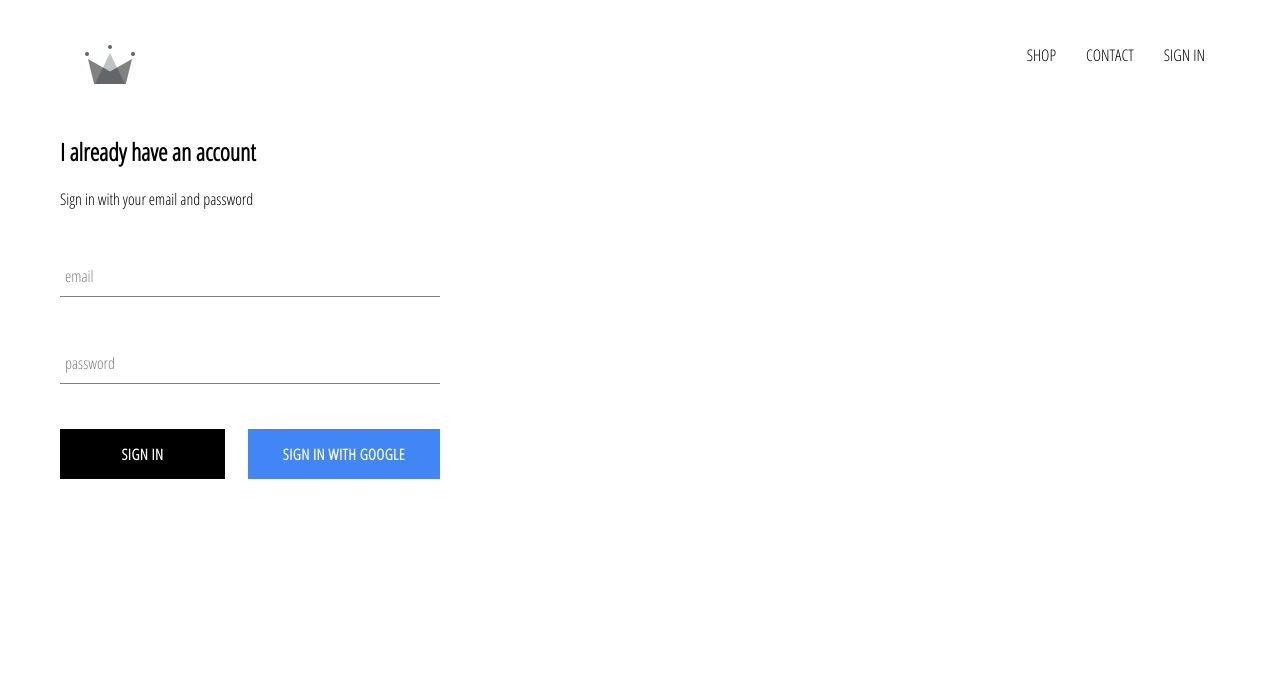
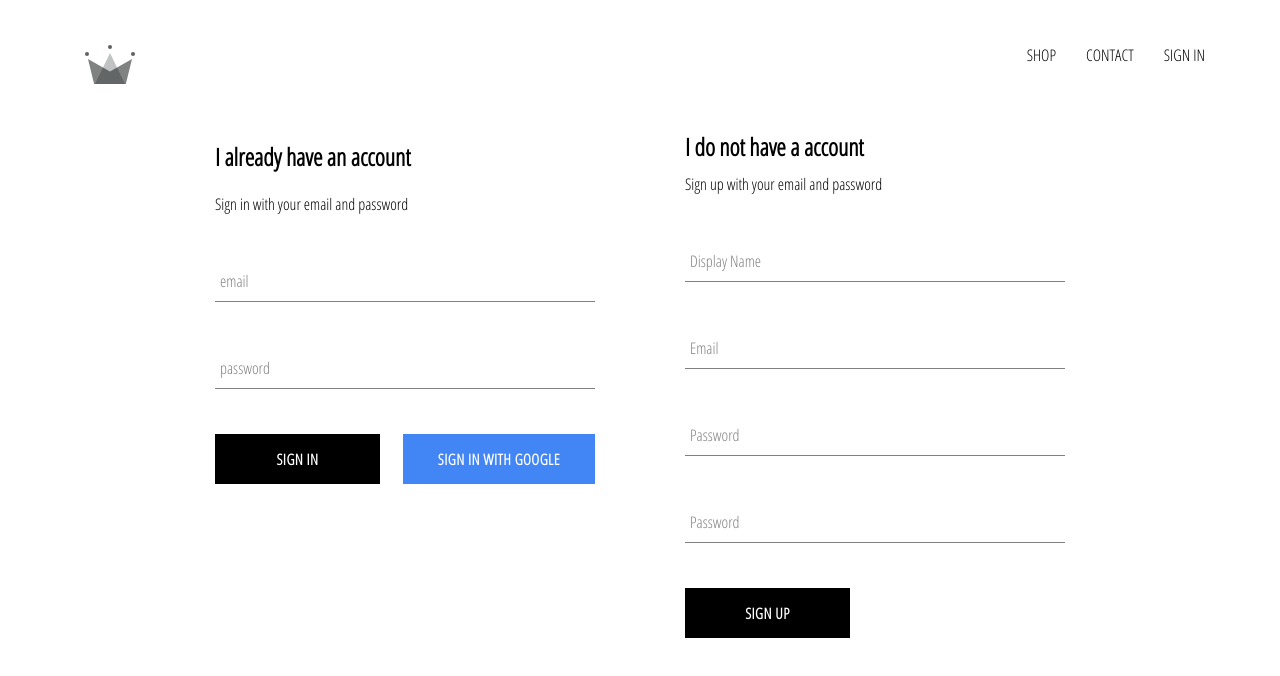
Before and after one commit to xiaotingli/E-Commerce-Backup, a React (Create React App) app in the folder crwn-clothing/: page /signin in a window 1280 px wide. Shown: the top 676 px of the page. Built offline with nearby package versions, Linux system fonts and the light colour scheme; no server answers.

Commit message:
setup firebase, sign-in & sign-up components

```diff
--- a/crwn-clothing/src/App.js
+++ b/crwn-clothing/src/App.js
@@ -5,7 +5,7 @@ import { Switch, Route } from 'react-router-dom';
 import ShopPage from './pages/shop/shop.component';
 import Header from './components/header/header.component';
 import SignInAndSignUpPage from './pages/sign-in-and-sign-up/sign-in-and-sign-up.component';
-import { auth } from './firebase/firebase.utils';
+import { auth, createUserProfileDocument } from './firebase/firebase.utils';
 
 class App extends React.Component {
   constructor() {
@@ -19,8 +19,21 @@ class App extends React.Component {
   unsubscribeFromAuth = null;
 
   componentDidMount() {
-    this.unsubscribeFromAuth = auth.onAuthStateChanged(user => {
-      this.setState({currentUser: user});
+    this.unsubscribeFromAuth = auth.onAuthStateChanged(async userAuth => {
+      if(userAuth) {
+        const userRef = await createUserProfileDocument(userAuth);
+
+        userRef.onSnapshot(snapShot => {
+          this.setState({
+            currentUser: {
+              id: snapShot.id,
+              ...snapShot.data()
+            }
+          });
+          console.log(this.state);
+        });
+      }
+      this.setState({currentUser: userAuth});
     });
   }
 
--- a/crwn-clothing/src/components/form-input/form-input.component.jsx
+++ b/crwn-clothing/src/components/form-input/form-input.component.jsx
@@ -1,7 +1,6 @@
 import React from 'react';
 import './form-input.styles.scss';
 const FormInput = ({handleChange, label, ...otherProps}) => {
-console.log(label)
     return (
         <div className='group'>
             <input className='form-input' onChange={handleChange} {...otherProps} />
--- a/crwn-clothing/src/components/menu-item/menu-item.component.jsx
+++ b/crwn-clothing/src/components/menu-item/menu-item.component.jsx
@@ -3,7 +3,6 @@ import './menu-item.styles.scss';
 import { withRouter } from 'react-router-dom';
 
 const MenuItem = ({title, imageUrl, size, history, linkUrl, match}) => {
-    console.log(match);
     return (
         <div className={`${size} menu-item`} onClick={() => history.push(`${match.url}${linkUrl}`)}>
             <div
--- /dev/null
+++ b/crwn-clothing/src/components/sign-up/sign-up.component.jsx
@@ -0,0 +1,97 @@
+import React from 'react';
+import './sign-up.styles.scss';
+import FormInput from '../form-input/form-input.component';
+import CustomButton from '../custom-button/custom-button.component';
+import { auth, createUserProfileDocument } from '../../firebase/firebase.utils';
+
+class SignUp extends React.Component {
+    constructor() {
+        super();
+
+        this.state = {
+            displayName: '',
+            email: '',
+            password: '',
+            confirmPassword: ''
+        }
+    }
+
+    handleSubmit = async event => {
+        event.preventDefault();
+
+        const {displayName, email, password, confirmPassword} = this.state;
+
+        if(password !== confirmPassword) {
+            alert("password don't match");
+            return;
+        }
+
+        try {
+            const { user } = await auth.createUserWithEmailAndPassword(email, password);
+
+            await createUserProfileDocument(user, { displayName });
+
+            this.setState({
+                displayName: '',
+                email: '',
+                password: '',
+                confirmPassword: ''
+            });
+        } catch(error) {
+            console.log(error);
+        }
+    }
+
+    handleChange = event => {
+        const { name, value } = event.target;
+
+        this.setState({[name]: value});
+    }
+
+    render() {
+        const {displayName, email, password, confirmPassword} = this.state;
+        return (
+            <div className='sign-up'>
+                <h2 className='title'>I do not have a account</h2>
+                <span>Sign up with your email and password</span>
+                <form className='sign-up-form' onSubmit={this.handleSubmit}>
+                    <FormInput
+                        type='text'
+                        name='displayName'
+                        value={displayName}
+                        onChange={this.handleChange}
+                        label='Display Name'
+                        required
+                    />
+                    <FormInput
+                        type='email'
+                        name='email'
+                        value={email}
+                        onChange={this.handleChange}
+                        label='Email'
+                        required
+                    />
+                    <FormInput
+                        type='password'
+                        name='password'
+                        value={password}
+                        onChange={this.handleChange}
+                        label='Password'
+                        required
+                    />
+                    <FormInput
+                        type='password'
+                        name='confirmPassword'
+                        value={confirmPassword}
+                        onChange={this.handleChange}
+                        label='Password'
+                        required
+                    />
+                    <CustomButton type='submit'>SIGN UP</CustomButton>
+                </form>
+            </div>
+        );
+    }
+}
+
+export default SignUp;
--- /dev/null
+++ b/crwn-clothing/src/components/sign-up/sign-up.styles.scss
@@ -0,0 +1,9 @@
+.sign-up {
+  display: flex;
+  flex-direction: column;
+  width: 380px;
+
+  .title {
+    margin: 10px 0;
+  }
+}
--- a/crwn-clothing/src/firebase/firebase.utils.js
+++ b/crwn-clothing/src/firebase/firebase.utils.js
@@ -15,6 +15,33 @@ const config = {
 
 firebase.initializeApp(config);
 
+export const createUserProfileDocument = async (userAuth, additionalData) => {
+    if(!userAuth) return;
+
+    const userRef = firestore.doc(`users/${userAuth.uid}`);
+
+    const snapShot = await userRef.get();
+
+    if(!snapShot.exists) {
+        const { displayName, email } = userAuth;
+        const createdAt = new Date();
+
+        try {
+            await userRef.set({
+                displayName,
+                email,
+                createdAt,
+                ...additionalData
+            });
+
+        } catch(error){
+            console.log('error creating user', error.message);
+        }
+    }
+
+    return userRef;
+}
+
 export const auth = firebase.auth();
 export const firestore = firebase.firestore();
 
--- a/crwn-clothing/src/pages/sign-in-and-sign-up/sign-in-and-sign-up.component.jsx
+++ b/crwn-clothing/src/pages/sign-in-and-sign-up/sign-in-and-sign-up.component.jsx
@@ -1,11 +1,14 @@
 import React from 'react';
 import './sign-in-and-sign-up.styles.scss';
 import SignIn from '../../components/sign-in/sign-in.component';
+import SignUp from '../../components/sign-up/sign-up.component';
+
 
 const SignInAndSignUpPage =()=> {
     return (
-        <div>
+        <div className='sign-in-and-sign-up '>
             <SignIn />
+            <SignUp />
         </div>
     );
 };
--- a/crwn-clothing/src/pages/sign-in-and-sign-up/sign-in-and-sign-up.styles.scss
+++ b/crwn-clothing/src/pages/sign-in-and-sign-up/sign-in-and-sign-up.styles.scss
@@ -0,0 +1,6 @@
+.sign-in-and-sign-up {
+  width: 850px;
+  display: flex;
+  justify-content: space-between;
+  margin: 30px auto;
+}
```
